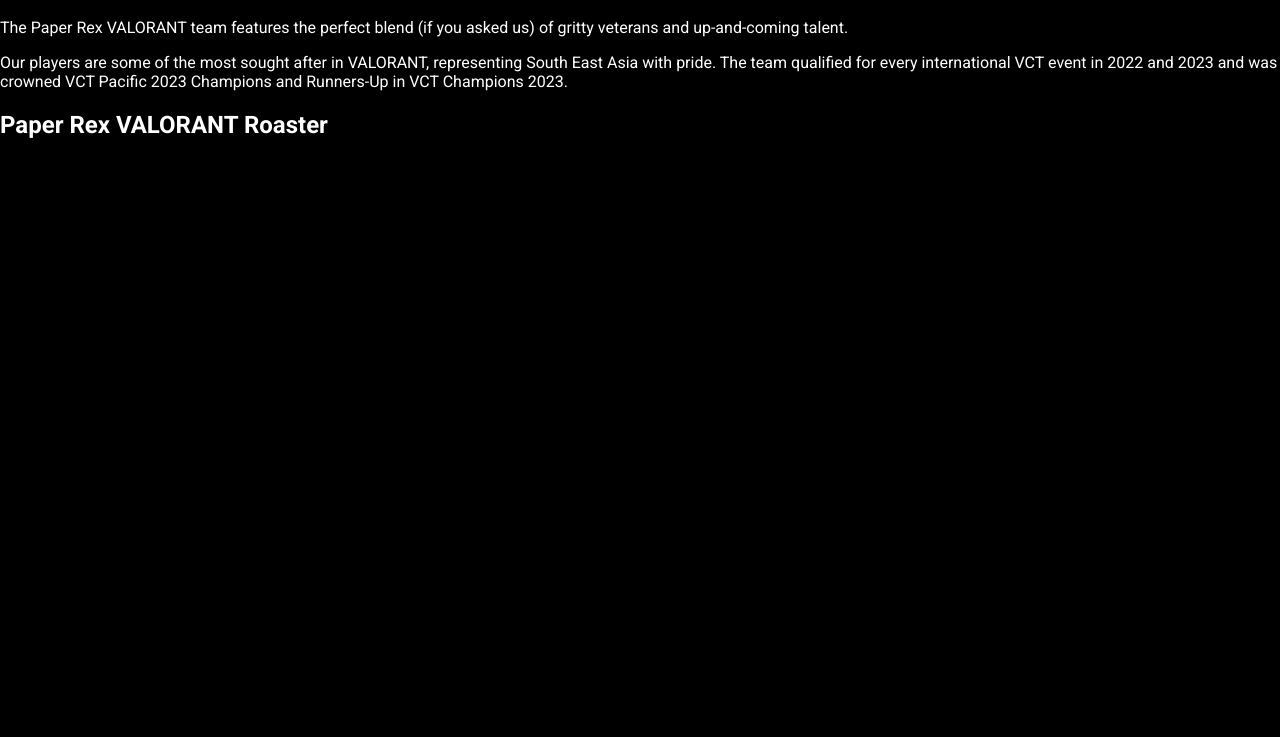
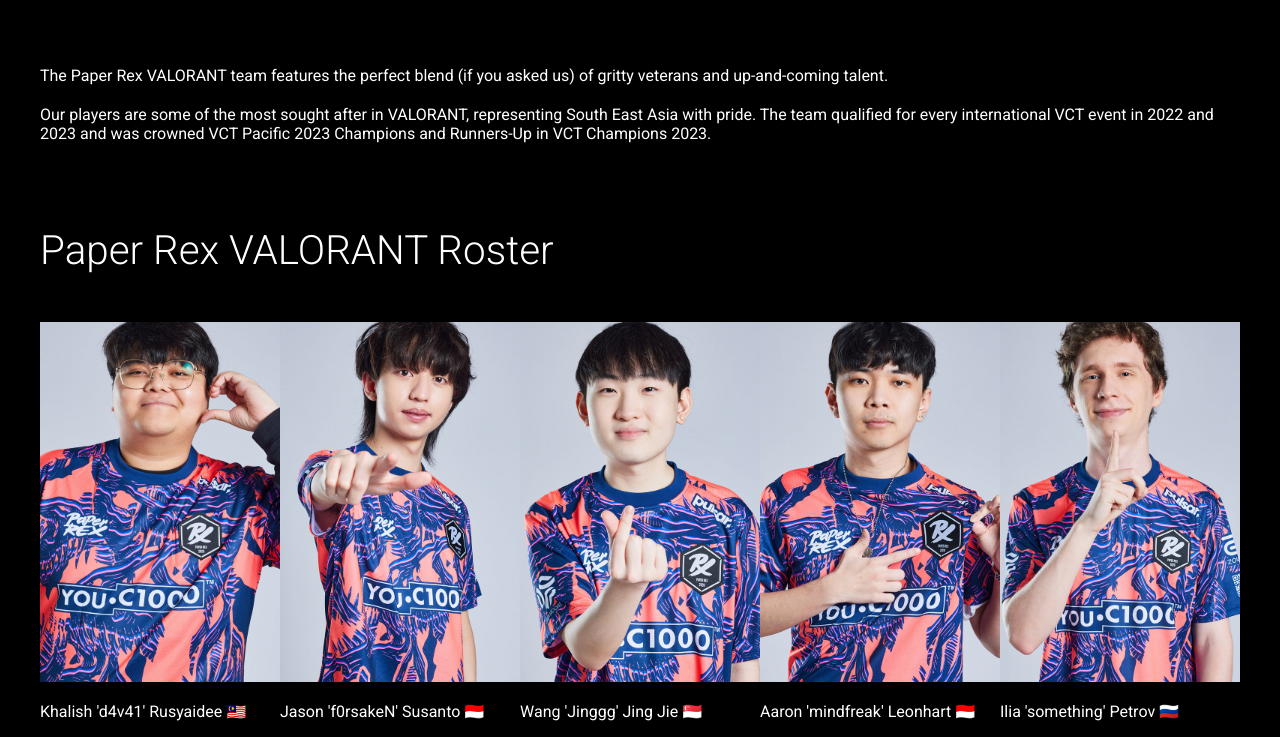
Before and after one commit to rzbryan/prx, a plain HTML site: page pages/teams.html in a window 1280 px wide. Shown: the part 66-803 px from the top of the page. Drawn offline with Linux system fonts and the light colour scheme.

Commit message:
add page teams

```diff
--- /dev/null
+++ b/assets/css/teams.css
@@ -0,0 +1,29 @@
+.content{
+    margin-inline: auto;
+    max-width: 1200px;
+}
+
+.content .desc-teams{
+    padding-top: 64px;
+    padding-bottom: 64px;
+}
+
+.content .desc-teams p{
+    margin: 0 0 1.25rem;
+}
+
+.content h1{
+    margin: 0;
+    font-weight: 300;
+    font-size: 2.525rem;
+    padding-bottom: 48px;
+}
+
+.card-container{
+    display: flex;
+}
+
+.card-container .card-teams img{
+    padding: 0;
+    width: 100%;
+}
--- a/pages/teams.html
+++ b/pages/teams.html
@@ -5,6 +5,7 @@
     <meta name="viewport" content="width=device-width, initial-scale=1.0">
     <!---- css ---->
     <link rel="stylesheet" href="../assets/css/style.css">
+    <link rel="stylesheet" href="../assets/css/teams.css">
     <!---- font ---->
     <link rel="preconnect" href="https://fonts.googleapis.com">
     <link rel="preconnect" href="https://fonts.gstatic.com" crossorigin>
@@ -29,13 +30,41 @@
     </header>
     <main>
         <div class="content">
-            <section id="">
-                <p>The Paper Rex VALORANT team features the perfect blend (if you asked us) of gritty veterans and up-and-coming talent.</p>
-                <p>Our players are some of the most sought after in VALORANT, representing South East Asia with pride. The team qualified
-                    for every international VCT event in 2022 and 2023 and was crowned VCT Pacific 2023 Champions and Runners-Up in VCT Champions 2023.</p>
+            <section>
+                <div class="desc-teams">
+                    <p>The Paper Rex VALORANT team features the perfect blend (if you asked us) of gritty veterans and up-and-coming talent.</p>
+                    <p>Our players are some of the most sought after in VALORANT, representing South East Asia with pride. The team qualified
+                        for every international VCT event in 2022 and 2023 and was crowned VCT Pacific 2023 Champions and Runners-Up in VCT Champions 2023.</p>
+                </div>
             </section>
-            <section >
-                <h1>Paper Rex VALORANT Roaster</h1>
+            <section>
+                <h1>
+                    Paper Rex VALORANT Roster
+                </h1>
+            </section>
+            <section>
+                <div class="card-container">
+                    <div class="card-teams">
+                        <img src="/assets/img/roaster/2024-champs-davai-640x960.jpg" alt="">
+                        <p>Khalish 'd4v41' Rusyaidee 🇲🇾</p>
+                    </div>
+                    <div class="card-teams">
+                        <img src="/assets/img/roaster/2024-champs-forsaken-640x960.jpg" alt="">
+                        <p>Jason 'f0rsakeN' Susanto 🇮🇩</p>
+                    </div>
+                    <div class="card-teams">
+                        <img src="/assets/img/roaster/2024-champs-jinggg-640x960.jpg" alt="">
+                        <p>Wang 'Jinggg' Jing Jie 🇸🇬</p>
+                    </div>
+                    <div class="card-teams">
+                        <img src="/assets/img/roaster/2024-champs-mindfreak-640x960.jpg" alt="">
+                        <p>Aaron 'mindfreak' Leonhart 🇮🇩</p>
+                    </div>
+                    <div class="card-teams">
+                        <img src="/assets/img/roaster/2024-champs-something-640x960.jpg" alt="">
+                        <p>Ilia 'something' Petrov 🇷🇺</p>
+                    </div>
+                </div>
             </section>
         </div>
     </main>
```
Also changed, not shown: assets/img/roaster/2024-champs-davai-640x960.jpg (added), assets/img/roaster/2024-champs-forsaken-640x960.jpg (added), assets/img/roaster/2024-champs-jinggg-640x960.jpg (added), assets/img/roaster/2024-champs-mindfreak-640x960.jpg (added), assets/img/roaster/2024-champs-something-640x960.jpg (added).
